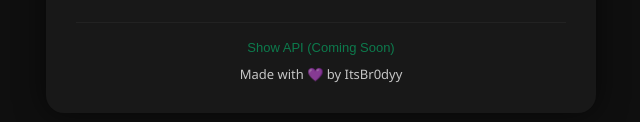
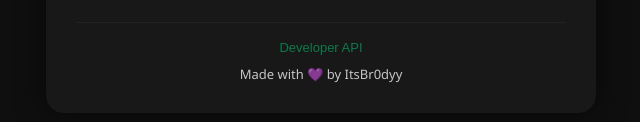
Before and after one commit to ItsBr0dyy/dankshare, a website: page public/index.html in a window 1280 px wide. Shown: the part 520-642 px from the top of the page, 319-959 px from the left. Drawn offline with Linux system fonts and the light colour scheme.

Commit message:
Update index.html

```diff
--- a/public/index.html
+++ b/public/index.html
@@ -179,7 +179,7 @@ input {
   <!-- FOOTER -->
   <div class="footer">
 
-    <button class="api-toggle" id="apiBtn">Show API (Coming Soon)</button>
+    <button class="api-toggle" id="apiBtn">Developer API</button>
 
 <div class="api-box" id="apiBox">
 
```
